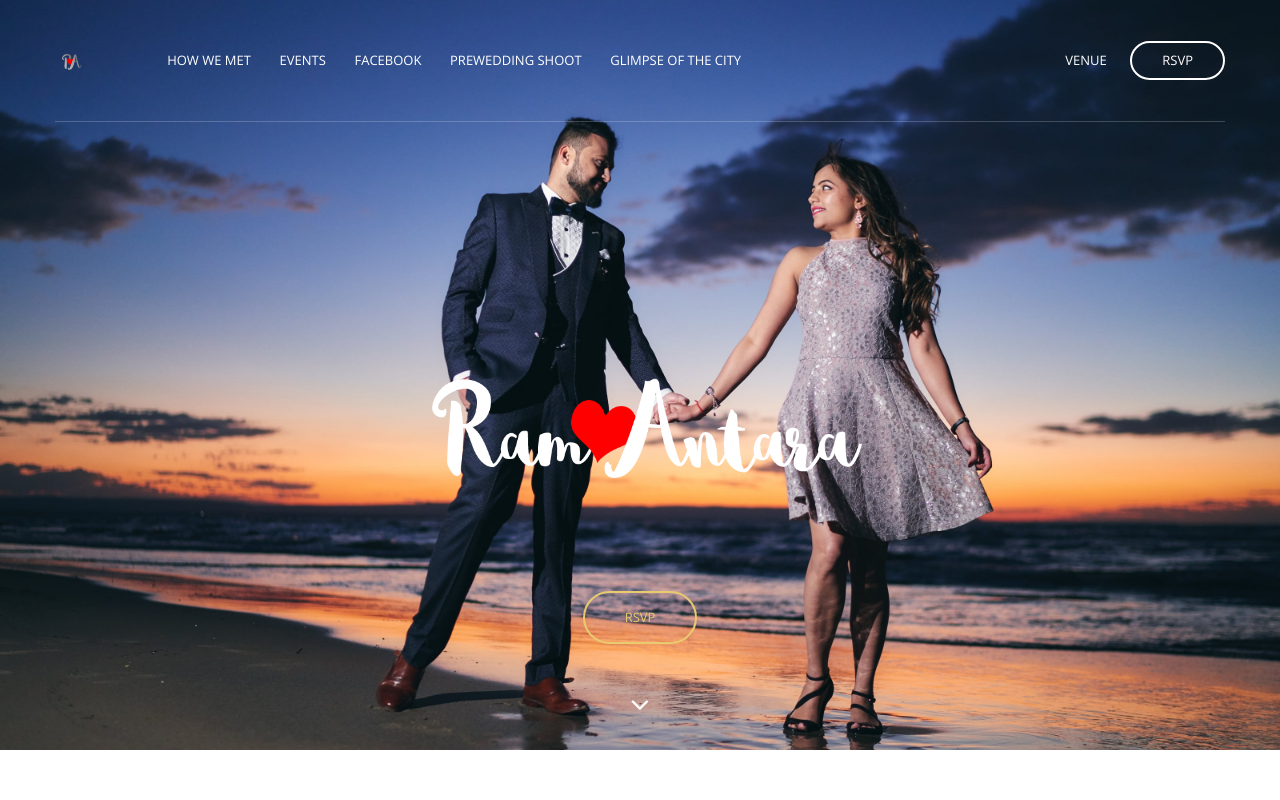
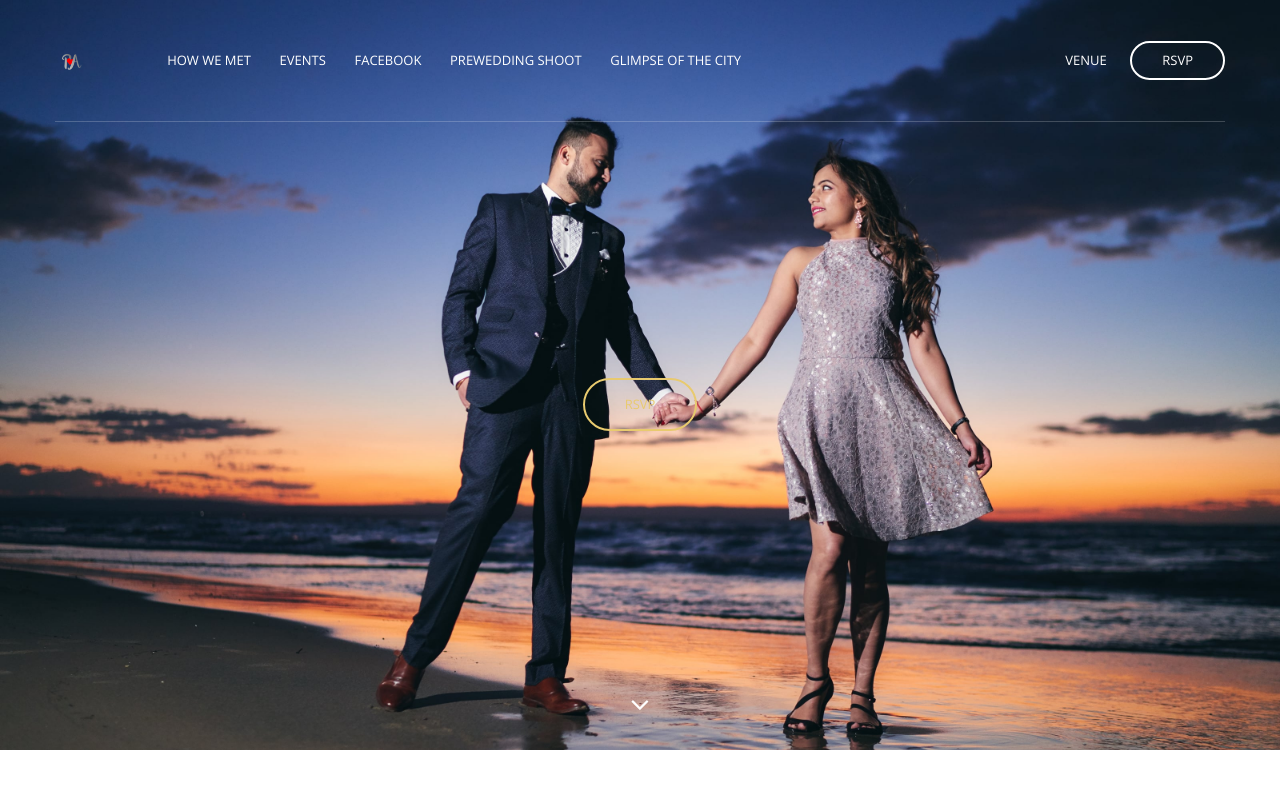
Before and after one commit to AnkitJain1791/ankitjain1791.github.io, a website: page index.html in a window 1280 px wide. Shown: the top 800 px of the page. Drawn offline with nearby package versions, Linux system fonts and the light colour scheme; some packages are replaced by stand-ins of ours; a script that the page names is missing; files whose address does not match are found by name.

Commit message:
Update index.html

```diff
--- a/index.html
+++ b/index.html
@@ -69,7 +69,7 @@
             <div class="col-md-10 col-md-offset-1">
                 <div class="hero-content text-center">
                     <!--<h1>Ram and Antara</h1>-->
-                    <img src="img/logo-lg.png">
+                    <!--<img src="img/logo-lg.png">-->
                     <!--<p class="intro">Ram & Antara are getting hitched!</p>-->
                     <!--<a href="#" class="btn btn-fill btn-large btn-margin-right">Scroll Down</a> -->
                 </div>
```
